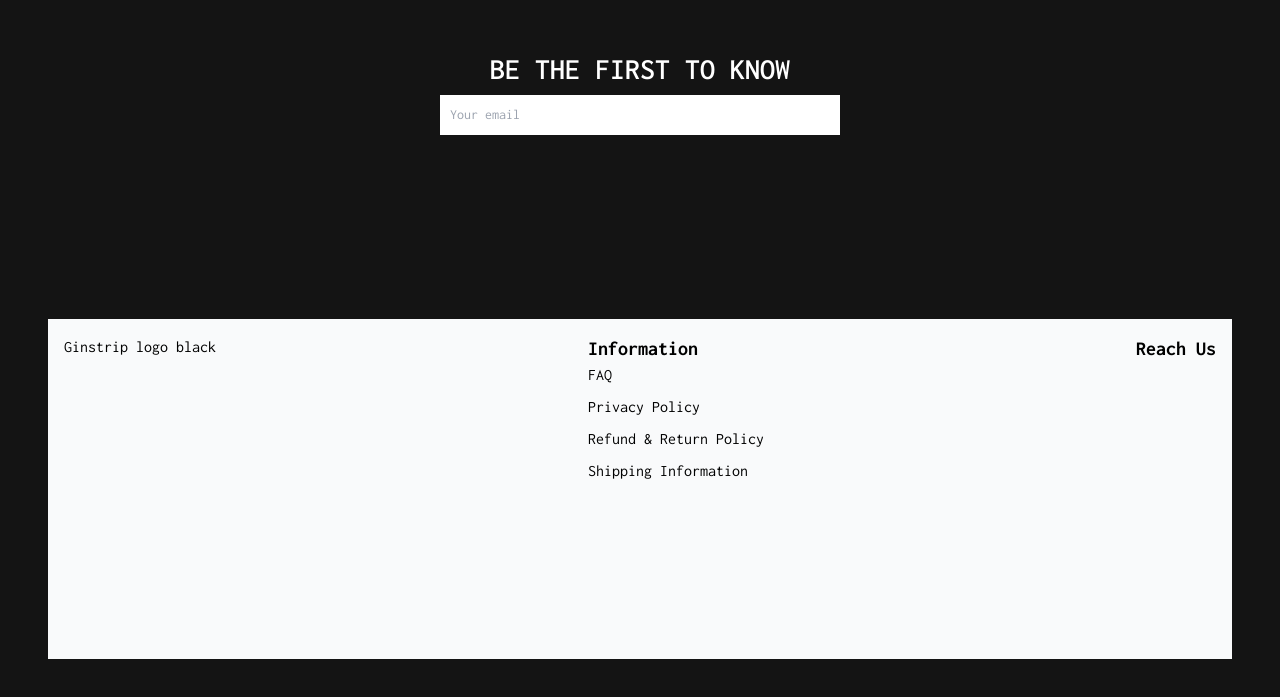
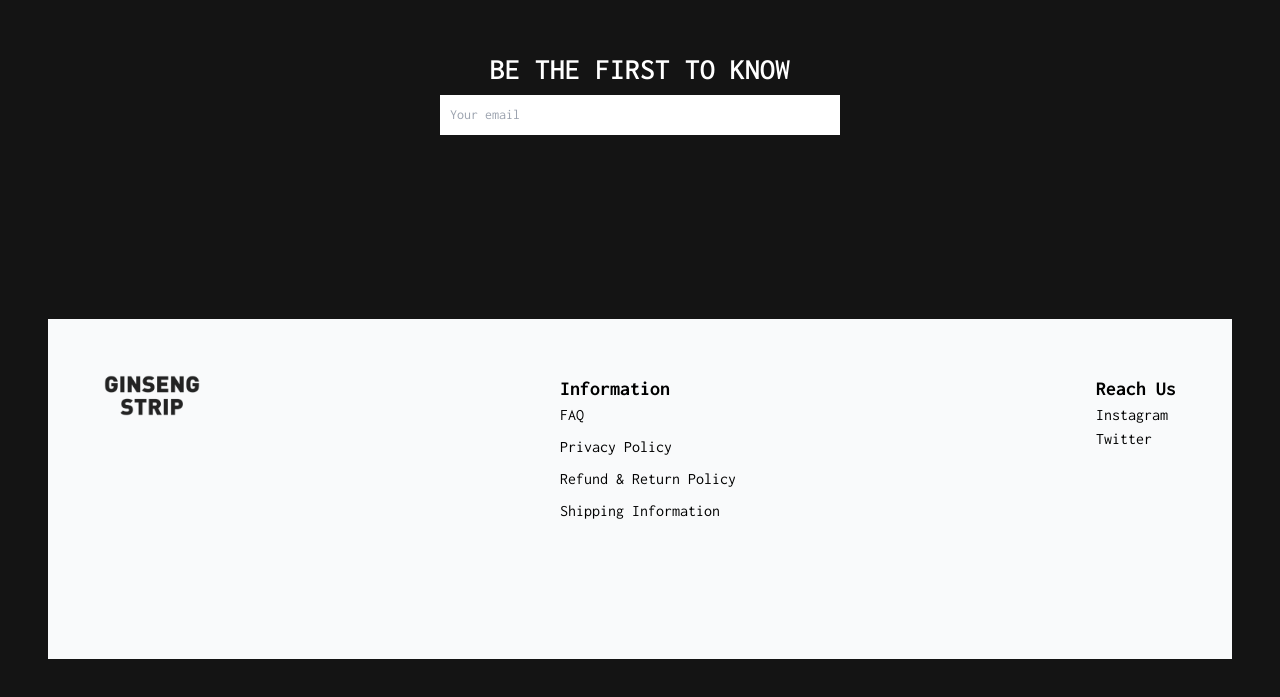
Before and after one commit to Deraidos/next-ginseng, a Next.js app: page / in a window 1280 px wide. Shown: the part 2219-2916 px from the top of the page. Built offline with nearby package versions, Linux system fonts and the light colour scheme.

Commit message:
add black footer logo, fix newsletter input colour

```diff
--- a/src/pages/index.tsx
+++ b/src/pages/index.tsx
@@ -85,6 +85,7 @@ export default function Home() {
         </div>
       </section>
 
+      {/* start white separator */}
       <div className="separator bg-gray-50 text-center p-4 flex flex-grow justify-center gap-4 lg:gap-[50vw]">
         <p className="font-bold lg:text-xl">GINSENG STRIP</p>
         <p className="font-bold lg:text-xl">SELLING SILK TO PAY THE MILK</p>
@@ -97,13 +98,20 @@ export default function Home() {
             type="email"
             id="UserEmail"
             aria-describedby="helper-text-explanation"
-            className="text-white text-sm block p-2.5 w-full lg:w-[50vh]"
+            className="text-black text-sm block p-2.5 w-full lg:w-[50vh]"
             placeholder="Your email"
           ></input>
         </div>
-
-        <footer className="text-black bg-gray-50 flex flex-col lg:flex-row justify-between p-4 h-[340px]">
-          <div>Ginstrip logo black</div>
+        {/* end white separator */}
+        <footer className="text-black bg-gray-50 flex flex-col lg:flex-row justify-between p-[3.5rem] h-[340px]">
+          <div>
+            <Image
+              src="/black-logo_500x500.png"
+              alt={'ginseng strip logo black'}
+              width={96}
+              height={96}
+            />
+          </div>
           <div>
             <h2 className="font-bold text-xl">Information</h2>
             <ul className="flex flex-col gap-2">
@@ -115,6 +123,8 @@ export default function Home() {
           </div>
           <div>
             <h2 className="font-bold text-xl">Reach Us</h2>
+            <div>Instagram</div>
+            <div>Twitter</div>
           </div>
         </footer>
       </section>
```
Also changed, not shown: public/black-logo_500x500.png (added).
